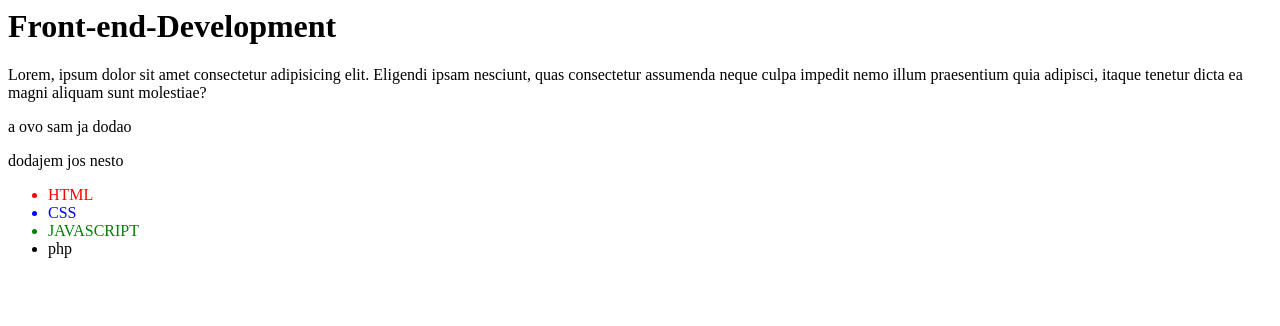
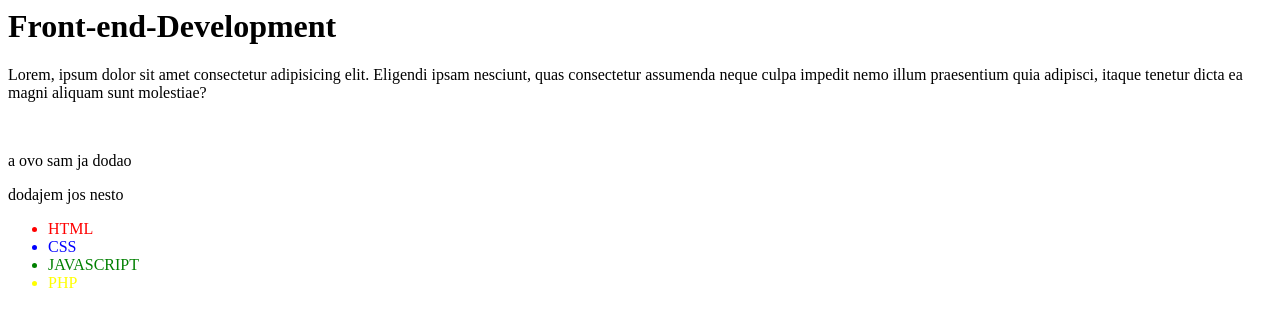
Before and after one commit to Rasa80/front-end-development, a plain HTML site: page index.html in a window 1280 px wide. Drawn offline with Linux system fonts and the light colour scheme.

```diff
--- a/index.html
+++ b/index.html
@@ -1,11 +1,11 @@
 <h1>Front-end-Development</h1>
 <p>Lorem, ipsum dolor sit amet consectetur adipisicing elit. Eligendi ipsam nesciunt, quas consectetur assumenda neque culpa impedit nemo illum praesentium quia adipisci, itaque tenetur dicta ea magni aliquam sunt molestiae?</p>
+<br>
 <p>a ovo sam ja dodao</p>
 <p>dodajem jos nesto</p>
 <ul>
     <li style="color: red;">HTML</li>
     <li style="color: blue;">CSS</li>
     <li style="color: green;">JAVASCRIPT</li>
-    <li>php</li>
-
+    <li style="color: yellow;">PHP</li>
 </ul>
```
